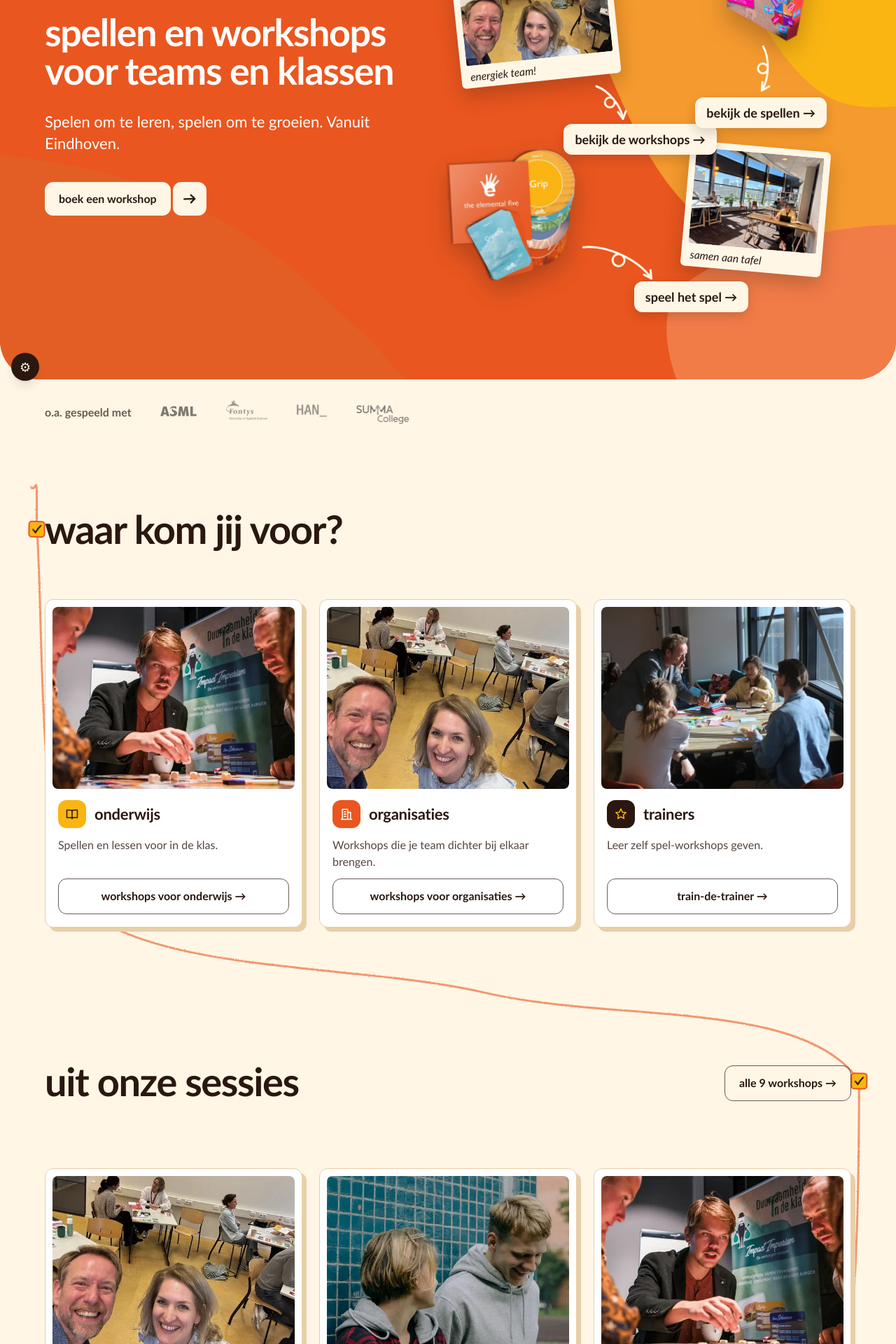
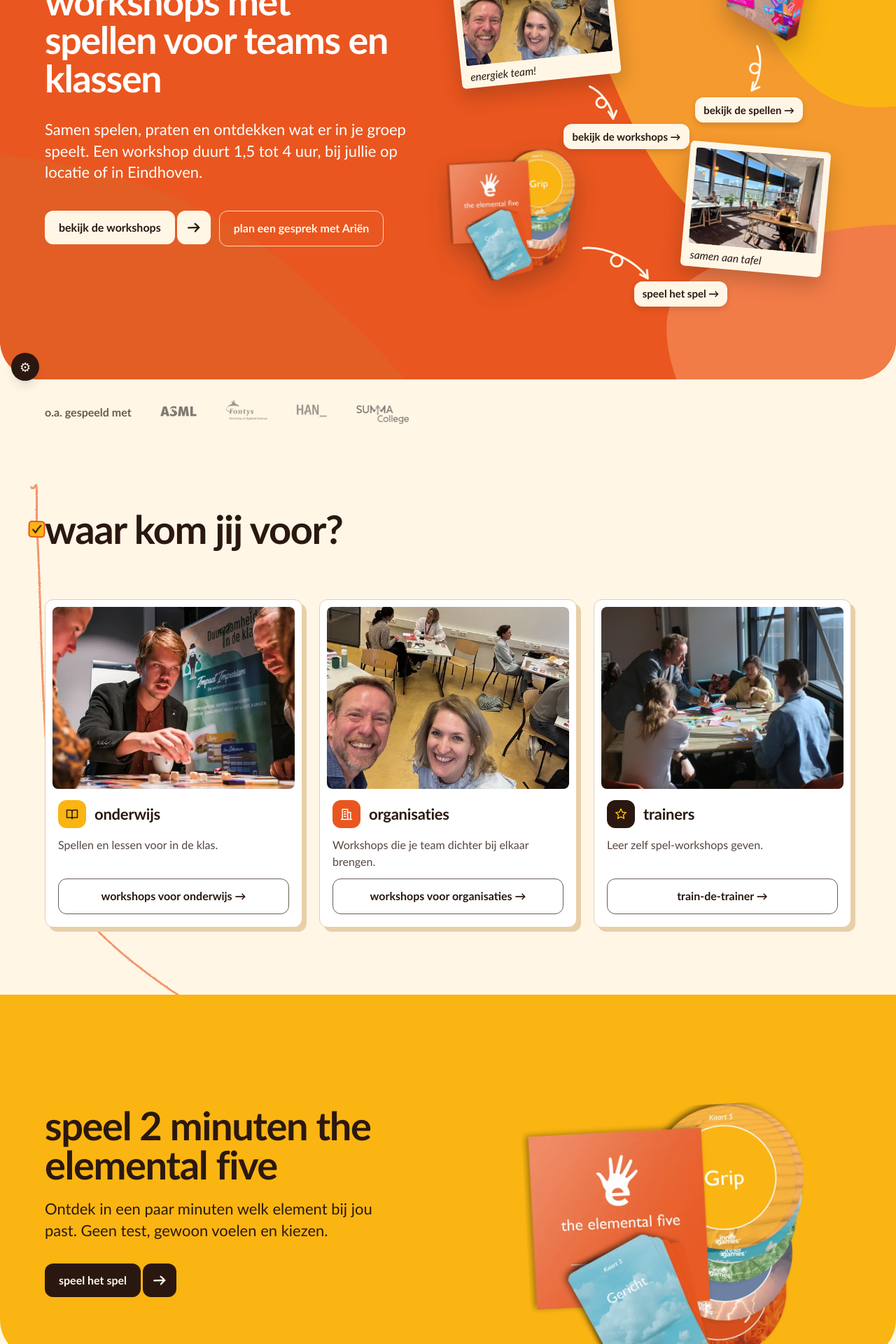
Before and after one commit to tadamesopor/inner-games, a React (Vite) app: page / in a window 1280 px wide. Shown: the part 240-2160 px from the top of the page at 70% size. Built offline with nearby package versions, Linux system fonts and the light colour scheme.

Commit message:
hero says what we do, game section under the routes, contact starts with arien

```diff
--- a/src/lab/rounded.tsx
+++ b/src/lab/rounded.tsx
@@ -19,7 +19,7 @@ export function RoundedDemo({ on }: { on: boolean }) {
       <section className="bg-ig-cream px-6 pb-12 @3xl:px-12" style={on ? undefined : { paddingTop: 48 }}>
         <h3 className="text-[28px] font-semibold leading-tight">waar kom jij voor?</h3>
         <div className="mt-6 flex flex-wrap gap-2">
-          {['onderwijs', 'organisaties', 'zorg', 'trainers'].map((a) => (
+          {['onderwijs', 'organisaties', 'trainers'].map((a) => (
             <span key={a} className="rounded-[var(--r-tag)] bg-white px-4 py-2 text-base">{a}</span>
           ))}
         </div>
--- a/src/motion/hero.css
+++ b/src/motion/hero.css
@@ -12,7 +12,6 @@
          <img><figcaption>energiek team!</figcaption></figure>
        <img class="ig-table__item ig-table__cutout" data-key="box" ...>
        <div class="ig-table__labels"><a class="ig-table__label" data-for="photo" data-at="x,y">bekijk de workshops →</a>...</div>
-       <button class="ig-table__tidy" hidden>opruimen</button>
      </div>
    </section>
    in Enfold: a colour section with this as a Code Block, hero.js enqueued with the other motion files. */
@@ -84,7 +83,7 @@
   }
 }
 
-/* after a drop (or "opruimen") it settles with a small bounce */
+/* after a drop (or a double-click) it settles with a small bounce */
 .ig-table__item.is-settling {
   transition:
     rotate 500ms var(--ease-spring),
@@ -153,21 +152,21 @@
   display: none;
 }
 
-/* the labels: cream buttons, no pill, ink text */
+/* the labels: small cream buttons, ink text. smaller than the two hero buttons, so they read as extras */
 .ig-table__label {
   display: inline-flex;
   align-items: center;
-  height: 44px;
-  padding: 0 16px;
+  height: 36px;
+  padding: 0 12px;
   border: 0;
   border-radius: var(--r-box);
   background: var(--ig-cream);
   color: var(--ig-ink);
-  font: 600 18px/1 var(--ig-font);
+  font: 600 15px/1 var(--ig-font);
   white-space: nowrap;
   text-decoration: none;
   cursor: pointer;
-  box-shadow: 0 6px 16px rgb(42 24 16 / 0.18);
+  box-shadow: 0 4px 10px rgb(42 24 16 / 0.14);
   transition: background-color var(--dur-ui) var(--ease-soft);
 }
 .ig-table__label:hover {
@@ -202,23 +201,6 @@
   justify-content: space-between;
 }
 
-.ig-table__tidy {
-  position: absolute;
-  right: 0;
-  bottom: -8px;
-  z-index: 92;
-  padding: 4px 2px;
-  border: 0;
-  background: none;
-  color: var(--ig-cream);
-  font: 500 15px/1 var(--ig-font);
-  text-decoration: underline;
-  text-underline-offset: 4px;
-  cursor: pointer;
-}
-.ig-table:not(.is-live) .ig-table__tidy {
-  display: none;
-}
 
 /* ---------- the phone: a row to swipe through instead of the table ---------- */
 .ig-swipe {
--- a/src/motion/hero.js
+++ b/src/motion/hero.js
@@ -117,12 +117,10 @@ function edge(box, p, gap) {
  * stage: .ig-table, with
  *   .ig-table__item[data-key][data-at="x,y,deg"][data-pile="x,y,deg"][style="--w: 250"]  (design px)
  *   .ig-table__labels > .ig-table__label[data-for=key][data-at="x,y"]
- *   .ig-table__tidy (the "opruimen" button)
  */
 export function initHeroTable(stage) {
   const items = [...stage.querySelectorAll('.ig-table__item')]
   const labels = [...stage.querySelectorAll('.ig-table__label')]
-  const tidy = stage.querySelector('.ig-table__tidy')
   const svg = document.createElementNS(NS, 'svg')
   svg.setAttribute('class', 'ig-table__arrows')
   svg.setAttribute('aria-hidden', 'true')
@@ -157,7 +155,6 @@ export function initHeroTable(stage) {
       el.style.zIndex = ''
       place(el, s)
     })
-    if (tidy) tidy.hidden = true
     draw()
   }
 
@@ -250,12 +247,10 @@ export function initHeroTable(stage) {
     el.classList.add('is-settling')
     place(el, s)
     drag = null
-    if (tidy) tidy.hidden = false
   }
   const dbl = (e) => {
-    if (live && !e.target.closest('.ig-table__label, .ig-table__tidy')) reset(true)
+    if (live && !e.target.closest('.ig-table__label')) reset(true)
   }
-  const onTidy = () => reset(true)
 
   /* the mouse over the hero: the objects follow it a little and tilt with it, each by its own amount,
      so the table has some depth. only with a mouse, only on the live table, never with reduced motion.
@@ -292,7 +287,6 @@ export function initHeroTable(stage) {
   stage.addEventListener('pointerup', up)
   stage.addEventListener('pointercancel', up)
   stage.addEventListener('dblclick', dbl)
-  tidy?.addEventListener('click', onTidy)
   const ro = new ResizeObserver(measure)
   ro.observe(stage)
   // the labels are text: once the font is in, their size can change
@@ -310,7 +304,6 @@ export function initHeroTable(stage) {
     stage.removeEventListener('pointerup', up)
     stage.removeEventListener('pointercancel', up)
     stage.removeEventListener('dblclick', dbl)
-    tidy?.removeEventListener('click', onTidy)
     svg.remove()
   }
 }
--- a/src/pages.tsx
+++ b/src/pages.tsx
@@ -4,6 +4,23 @@ import { ALT, AUD_LABEL, AUDS, BRIGHT, CLIENTS, GAMES, LOCATION, PHOTOS, PROJECT
 import { MEMBERS } from './team'
 import { playE5 } from './shop'
 import { AudIcon, chip, LEGAL, Todo, Btn, ClientStrip, ContactCta, Ctx, H1, H2, Header, PageHero, PartnerStrip, Photo, Section, Tag, btnLink, useMotion } from './wf'
+
+// TODO Ariën: check the hero title and subtitle (draft from the midterm: say what InnerGames does).
+// the workshops in data.ts take 1,5 to 4 uur (energiek team is 3 sessions of 4 uur), not "2 tot 3 uur"
+const HERO = {
+  title: 'workshops met spellen voor teams en klassen',
+  sub: 'Samen spelen, praten en ontdekken wat er in je groep speelt. Een workshop duurt 1,5 tot 4 uur, bij jullie op locatie of in Eindhoven.',
+}
+
+// TODO Ariën: is this his own number and address, or the general InnerGames ones? (now the ones from innergames.nl)
+const ARIEN = MEMBERS.find((m) => m.first === 'Ariën')!
+
+const CONTACT = {
+  phone: '+31 (0)6 – 215 27 855',
+  tel: 'tel:+31621527855',
+  whatsapp: 'https://wa.me/31621527855',
+  email: 'info@innergames.nl',
+}
 
 function AudTags({ aud }: { aud: Aud[] }) {
   return (
@@ -92,13 +109,13 @@ function HeroNew() {
       <svg ref={waves} className="ig-hero__waves" viewBox="0 0 1600 800" preserveAspectRatio="xMidYMid slice" aria-hidden />
       <div className="ig-hero__body grid items-center gap-12 @6xl:grid-cols-[minmax(0,520px)_1fr] @6xl:gap-12">
         <div className="max-w-[640px]">
-          {/* TODO Ariën: check this title. white on orange only passes as large text, so everything here is big */}
-          <h1 className="text-display font-bold tracking-tight">
-            spellen en workshops voor teams en klassen
-          </h1>
-          <p className="mt-8 text-lead leading-snug">Spelen om te leren, spelen om te groeien. Vanuit Eindhoven.</p>
-          <div className="mt-10">
-            <Btn split variant="light" onClick={() => go('workshops')}>boek een workshop</Btn>
+          {/* white on orange only passes as large text, so everything here is big */}
+          <h1 className="text-display font-bold tracking-tight">{HERO.title}</h1>
+          <p className="mt-8 text-lead leading-snug">{HERO.sub}</p>
+          {/* two buttons only: what we do, and who you talk to */}
+          <div className="mt-10 flex flex-wrap gap-3">
+            <Btn split variant="light" onClick={() => go('workshops')}>bekijk de workshops</Btn>
+            <Btn variant="ghostLight" className="normal-case!" onClick={() => go('contact')}>plan een gesprek met Ariën</Btn>
           </div>
         </div>
         <div ref={table} className="ig-table">
@@ -111,7 +128,6 @@ function HeroNew() {
             <button type="button" className="ig-table__label" data-for="box" data-at="396,284" onClick={() => go('games')}>bekijk de spellen →</button>
             <button type="button" className="ig-table__label" data-for="e5" data-at="300,572" onClick={() => playE5(go)}>speel het spel →</button>
           </div>
-          <button type="button" className="ig-table__tidy" hidden>opruimen</button>
         </div>
         {/* on a phone: no table but a row you swipe through. one object per tile, with its curly arrow and label */}
         <div className="ig-swipe" aria-label="waar wil je heen?">
@@ -170,6 +186,7 @@ export function Home() {
   const { go, hero } = useContext(Ctx)
   const box = useMotion<HTMLDivElement>(initBoxscene)
   const e5 = GAMES[0]
+  const [laptop, setLaptop] = useState(false)
   // photo: a real InnerGames photo from a workshop for that group. texts short, so the cards stay even
   const audCards: { key: Aud; text: string; cta: string; photo: string; act: () => void }[] = [
     { key: 'onderwijs', text: 'Spellen en lessen voor in de klas.', cta: 'workshops voor onderwijs', photo: WORKSHOPS[7].photo, act: () => go('workshops', 'onderwijs') },
@@ -226,6 +243,35 @@ export function Home() {
         </div>
       </Section>
 
+      {/* the game, right under the routes: at the midterm nobody found the demo. the box scene: the game
+          lands next to the text while you scroll (src/motion/boxscene.css).
+          on a phone (under 640px) the game isn't ready yet: the button offers to mail the link instead */}
+      <Section id="D" label="speel het spel" className="ig-section--rounded bg-ig-yellow pb-0!" innerClassName="ig-boxscene" innerRef={box} note="de demo van the elemental five · op een telefoon: stuur de link">
+          <div className="ig-boxscene__text">
+            <H2>speel 2 minuten the elemental five</H2>
+            <p className="mt-5 max-w-lg text-lead leading-snug">Ontdek in een paar minuten welk element bij jou past. Geen test, gewoon voelen en kiezen.</p>
+            <div className="mt-8">
+              <Btn split variant="dark" className="@max-[640px]:hidden!" onClick={() => playE5(go)}>speel het spel</Btn>
+              <Btn split variant="dark" className="@min-[640px]:hidden!" onClick={() => setLaptop(true)}>bekijk op een laptop</Btn>
+            </div>
+            {laptop && (
+              <div role="status" className="mt-5 max-w-md rounded-box bg-white p-5 shadow-soft @min-[640px]:hidden">
+                <p className="text-body">Het spel werkt nu nog het best op een laptop of tablet.</p>
+                <a
+                  href={`mailto:?subject=${encodeURIComponent('The Elemental Five van InnerGames')}&body=${encodeURIComponent(`Speel het spel op een laptop of tablet: ${location.origin}/spellen/elemental-five-compleet`)}`}
+                  className={`${btnLink} mt-4`}
+                >
+                  stuur mij de link
+                </a>
+              </div>
+            )}
+          </div>
+          <div className="ig-boxscene__stage aspect-square!">
+            <img className="ig-boxscene__box" src={`${e5.photo}-800.webp`} srcSet={`${e5.photo}-800.webp 800w, ${e5.photo}-1600.webp 1200w`} sizes="400px" alt={ALT[e5.photo]} width={1200} height={1200} loading="lazy" />
+            <span className="ig-boxscene__shadow" aria-hidden />
+          </div>
+      </Section>
+
       <Section id="C" label="uitgelichte workshops" stop note="3 van 9 · link naar overzicht">
         <div className="mb-8 flex flex-wrap items-end justify-between gap-4">
           <H2>uit onze sessies</H2>
@@ -256,24 +302,6 @@ export function Home() {
             ))}
           </ol>
         </div>
-      </Section>
-
-      {/* the box scene: the game lands next to the text while you scroll (src/motion/boxscene.css).
-          the photo is the cut-out of box + cards + floor cards, there's no photo of only the box yet */}
-      <Section id="D" label="uitgelicht spel" className="ig-section--rounded bg-ig-yellow pb-0!" innerClassName="ig-boxscene" innerRef={box} note="enige gele sectie op deze pagina">
-          <div className="ig-boxscene__text">
-            <p className="mb-3 text-meta font-medium">uitgelicht spel</p>
-            <H2>the elemental five</H2>
-            <p className="mt-5 max-w-lg text-lead leading-snug">Vijf elementen, vijf manieren om naar jezelf en elkaar te kijken. Speel eerst 30 seconden en voel het verschil.</p>
-            <div className="mt-8 flex flex-wrap gap-3">
-              <Btn split variant="dark" onClick={() => go('preview', 'elemental-five-compleet')}>speel de preview</Btn>
-              <Btn variant="light" onClick={() => go('game', 'elemental-five-compleet')}>meer over het spel</Btn>
-            </div>
-          </div>
-          <div className="ig-boxscene__stage aspect-square!">
-            <img className="ig-boxscene__box" src={`${e5.photo}-800.webp`} srcSet={`${e5.photo}-800.webp 800w, ${e5.photo}-1600.webp 1200w`} sizes="400px" alt={ALT[e5.photo]} width={1200} height={1200} loading="lazy" />
-            <span className="ig-boxscene__shadow" aria-hidden />
-          </div>
       </Section>
 
       {/* the quote that was here was an example, not a real one: never show that as real in a test.
@@ -727,22 +755,29 @@ export function Contact() {
         <div className="grid gap-12 @3xl:grid-cols-[1fr_1.1fr]">
           <div>
             <H1>contact</H1>
-            <p className="mt-6 max-w-md text-lead leading-snug">Vertel ons over je team, klas of cliënten. We denken graag mee.</p>
-            <div className="mt-8 space-y-1 text-lead">
+            {/* clients come through Ariën himself, so the page starts with him, not with a form */}
+            <div className="ig-card ig-card--still mt-8">
+              <div className="ig-card__body grid gap-5 p-5! @xl:grid-cols-[140px_1fr]">
+                <Photo src={ARIEN.photo!} alt={`${ARIEN.first} ${ARIEN.last}`} sizes="160px" className="aspect-square w-32 rounded-media @xl:w-full" />
+                <div>
+                  <p className="ig-card__title">Ariën Kingma, oprichter van InnerGames</p>
+                  {/* TODO Ariën: check the text and the reply time */}
+                  <p className="ig-card__text mt-2">Ik denk graag met je mee. Vertel kort over je groep, dan bel of mail ik je binnen twee werkdagen.</p>
+                  <div className="mt-5 flex flex-wrap gap-2">
+                    <a href={CONTACT.tel} className={`${btnLink} normal-case!`}>bel Ariën</a>
+                    <a href={CONTACT.whatsapp} target="_blank" rel="noreferrer" className={`${btnLink} normal-case!`}>stuur een WhatsApp</a>
+                    <a href={`mailto:${CONTACT.email}`} className={`${btnLink} normal-case!`}>mail Ariën</a>
+                  </div>
+                </div>
+              </div>
+            </div>
+            <div className="mt-8 space-y-1 text-body">
               <p className="font-semibold">InnerGames</p>
               <p>Bezoekadres: Kronehoefstraat 87, 5612 HL Eindhoven</p>
               <p>Postadres: Westrik 3, 5629 CE Eindhoven</p>
-              <p>+31 (0)6 – 215 27 855</p>
-              <p><a className="underline" href="mailto:info@innergames.nl">info@innergames.nl</a></p>
+              <p>{CONTACT.phone}</p>
+              <p><a className="underline" href={`mailto:${CONTACT.email}`}>{CONTACT.email}</a></p>
             </div>
-            <a
-              href="https://wa.me/31621527855"
-              target="_blank"
-              rel="noreferrer"
-              className={`${btnLink} mt-6 w-full @3xl:w-auto`}
-            >
-              app ons op whatsapp
-            </a>
           </div>
           {sent ? (
             <div role="status" className="self-start rounded-box bg-ig-cream p-8">
@@ -752,7 +787,9 @@ export function Contact() {
               <p className="mt-4 text-meta text-ig-ink/70">(dit is een test, er is niets verzonden)</p>
             </div>
           ) : (
-            <form onSubmit={(e) => { e.preventDefault(); setSent(true) }} className="ig-card ig-card--still ig-card--text self-start">
+            <div className="self-start">
+            <H2 className="mb-6">of stuur een aanvraag</H2>
+            <form name="aanvraag" onSubmit={(e) => { e.preventDefault(); setSent(true) }} className="ig-card ig-card--still ig-card--text">
               <div className="ig-card__body space-y-4">
               {/* naam and organisatie side by side, so the whole form fits on one desktop screen */}
               <div className="grid gap-4 @xl:grid-cols-2">
@@ -772,9 +809,21 @@ export function Contact() {
                 </select>
               </label>
               <label className="block text-meta font-semibold">Bericht<textarea required rows={4} className={`${input} mt-1`} /></label>
+              {/* optional: after launch this shows where inquiries come from */}
+              <label className="block text-meta font-semibold">Hoe heeft u ons gevonden? <span className="font-normal text-ig-ink/70">(niet verplicht)</span>
+                <select name="gevonden" className={`${input} mt-1`} defaultValue="">
+                  <option value="">kies een antwoord</option>
+                  <option>via Ariën op LinkedIn</option>
+                  <option>iemand raadde het aan</option>
+                  <option>via Google</option>
+                  <option>op een evenement</option>
+                  <option>anders</option>
+                </select>
+              </label>
               <Btn split type="submit" variant="dark">verstuur</Btn>
               </div>
             </form>
+            </div>
           )}
         </div>
       </Section>
```
Also changed, not shown: 2 other files (tests, documents, lock files or other folders).
